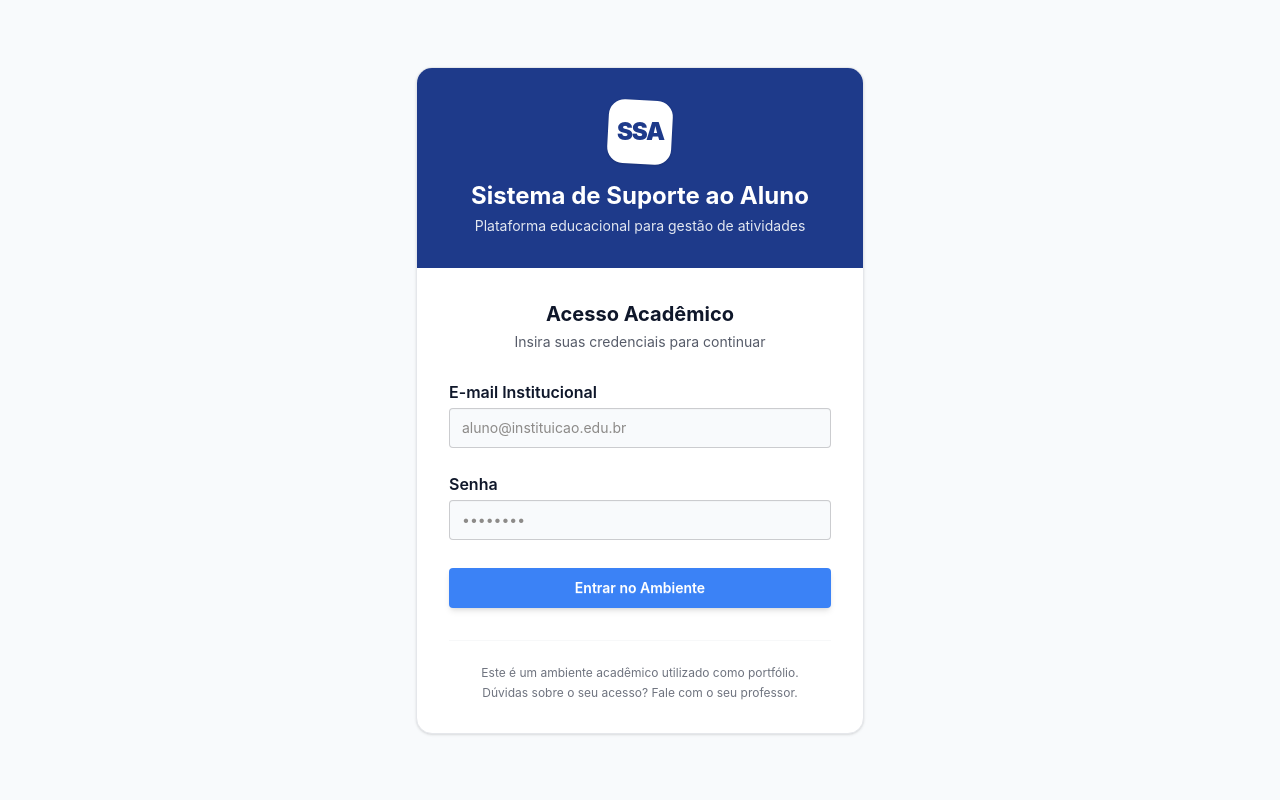
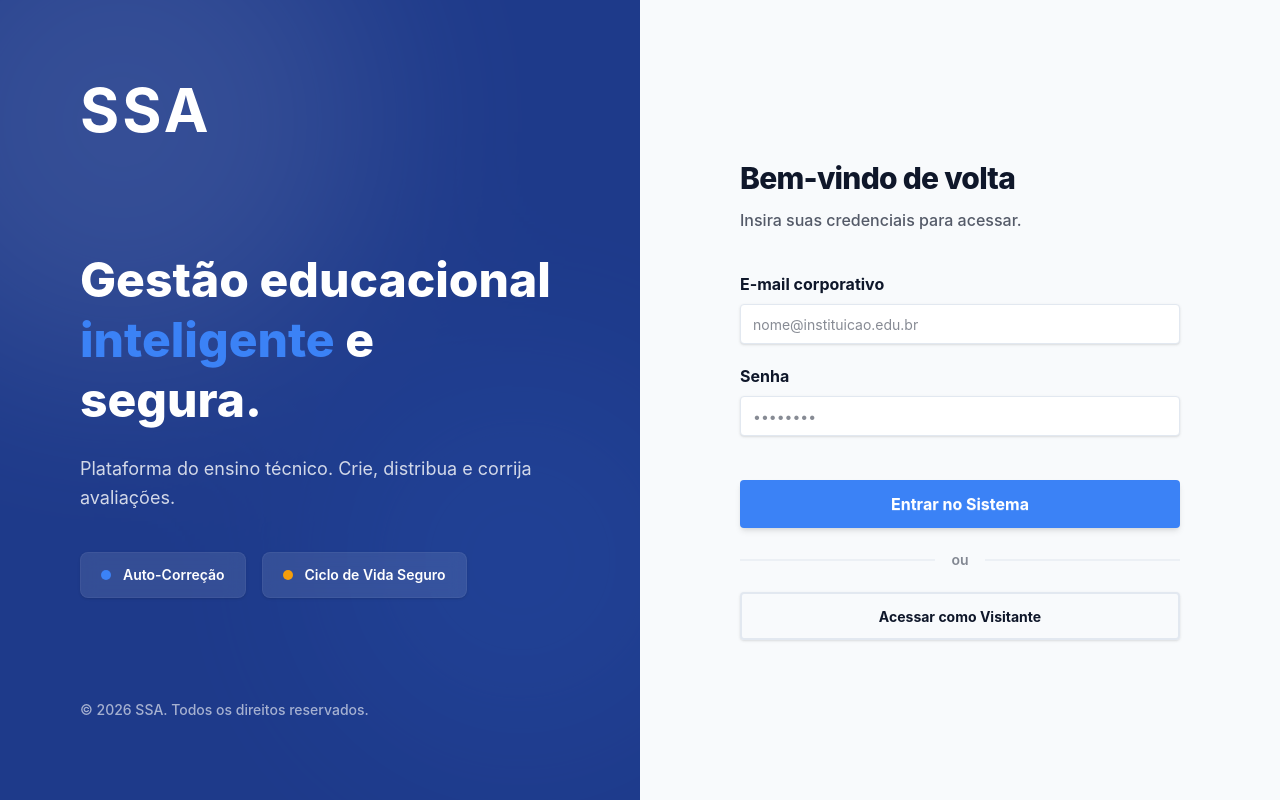
Before and after one commit to BraceroInSabot/SSA, a React (Vite) app in the folder FrontEnd/: page / in a window 1280 px wide. Built offline with nearby package versions, Linux system fonts and the light colour scheme.

Commit message:
style && ref (LoginPage)

```diff
--- a/FrontEnd/src/assets/css/Login.css
+++ b/FrontEnd/src/assets/css/Login.css
@@ -1,3 +1 @@
-input {
-    color: #211B15 !important;
-}
+/* Removed hardcoded !important rules to let Tailwind control styles */
--- a/FrontEnd/src/assets/css/NavBar.css
+++ b/FrontEnd/src/assets/css/NavBar.css
@@ -2,9 +2,4 @@
   width: 100px !important;
   height: auto;
   margin-right: 10px;
-  background-color: #BC3908 !important;
 }
-
-.navbar {
-  margin: 0px 30px 0px 30px;
-}
--- a/FrontEnd/src/components/Buttons/Entrar.tsx
+++ b/FrontEnd/src/components/Buttons/Entrar.tsx
@@ -13,8 +13,8 @@ function EntrarButton({ is_navigate, type = "button" }: EntrarButtonProps) {
       return (
         <button
           type="button"
-          onClick={() => navigate('/login')}
-          className="entrarbtn cursor-pointer bg-[#F6AA1C] flex items-center justify-center text-white font-bold py-2 px-4 rounded"
+          onClick={() => navigate('/')}
+          className="entrarbtn cursor-pointer bg-[#3B82F6] hover:bg-[#2563EB] flex items-center justify-center text-white font-semibold py-2 px-4 rounded-md shadow-sm transition-colors duration-200 focus:outline-none focus:ring-2 focus:ring-[#3B82F6] focus:ring-offset-1"
         >
           Ir para o Login
         </button>
@@ -24,7 +24,7 @@ function EntrarButton({ is_navigate, type = "button" }: EntrarButtonProps) {
   return (
     <button
       type={type}
-      className="entrarbtn cursor-pointer bg-[#F6AA1C] flex items-center justify-center text-white font-bold py-2 px-4 rounded"
+      className="entrarbtn cursor-pointer bg-[#3B82F6] hover:bg-[#2563EB] flex items-center justify-center text-white font-semibold py-2 px-4 rounded-md shadow-sm transition-colors duration-200 focus:outline-none focus:ring-2 focus:ring-[#3B82F6] focus:ring-offset-1"
     >
       Entrar
     </button>
--- a/FrontEnd/src/components/Buttons/GoToActivity.tsx
+++ b/FrontEnd/src/components/Buttons/GoToActivity.tsx
@@ -8,7 +8,7 @@ function GoToActivity() {
         <button
             type="button"
             onClick={() => {navigate('/atividades')}}
-            className="entrarbtn cursor-pointer bg-[#621708] flex items-center justify-center text-white font-bold py-2 px-4 rounded"
+            className="entrarbtn cursor-pointer bg-transparent border border-[#3B82F6] hover:bg-[#EFF6FF] flex items-center justify-center text-[#3B82F6] font-semibold py-2 px-4 rounded-md transition-colors duration-200 focus:outline-none focus:ring-2 focus:ring-[#3B82F6] focus:ring-offset-1"
         >
             Atividades
         </button>
--- a/FrontEnd/src/components/LoginForm/LoginForm.tsx
+++ b/FrontEnd/src/components/LoginForm/LoginForm.tsx
@@ -1,22 +1,22 @@
 import { useState } from "react";
-import GoToActivity from "../../components/Buttons/GoToActivity";
 import Logotipo from '../../assets/img/Logotipo.svg';
-import EntrarButton from "../../components/Buttons/Entrar";
 import { loginUser } from "../../services/AuthService";
 import { useAuth } from "../../contexts/AuthContext";
 import { useNavigate } from "react-router-dom";
-
 
 function LoginForm() {
     const [email, setEmail] = useState("");
     const [password, setPassword] = useState("");
     const [error, setError] = useState<string | null>(null);
+    const [isLoading, setIsLoading] = useState(false);
+
     const { login } = useAuth();
     const navigate = useNavigate();
 
     const handleSubmit = async (e: React.FormEvent) => {
         e.preventDefault();
         setError(null);
+        setIsLoading(true);
 
         try {
             const data = await loginUser(email, password);
@@ -27,31 +27,34 @@ function LoginForm() {
             }
         } catch (err) {
             setError("Falha na autenticação. Verifique suas credenciais.");
+        } finally {
+            setIsLoading(false);
         }
     };
 
     return (
-        <main className="flex-1 flex items-center justify-center p-4">
-            <form
-                onSubmit={handleSubmit}
-                className="bg-[#E9E9E9] w-full max-w-[530px] rounded-lg shadow-sm p-10 flex flex-col"
-            >
-                <img
-                    src={Logotipo}
-                    alt="Logotipo"
-                    className="self-center mb-10 w-48 object-contain"
-                />
+        <div className="w-full max-w-[440px]">
+            {/* Header Form */}
+            <div className="mb-10 text-center lg:text-left">
+                <div className="lg:hidden mb-8 flex justify-center">
+                    {/* Exibe o logotipo apenas no mobile; no desktop a área institucional assume essa função */}
+                    <div className="text-6xl font-bold text-[#3B82F6] tracking-wider mb-2">SSA</div>
+                </div>
+                <h2 className="text-3xl font-extrabold text-[#0F172A] mb-3 tracking-tight">Bem-vindo de volta</h2>
+                <p className="text-[#0F172A] opacity-70 text-base font-medium">Insira suas credenciais para acessar.</p>
+            </div>
 
+            <form onSubmit={handleSubmit} className="flex flex-col gap-5">
                 {error && (
-                    <div className="bg-red-100 border border-red-400 text-red-700 px-4 py-3 rounded relative mb-4">
-                        <span className="block sm:inline">{error}</span>
+                    <div className="alert alert-error bg-[#FEF2F2] text-red-700 border border-red-200 rounded-lg shadow-sm py-3">
+                        <svg xmlns="http://www.w3.org/2000/svg" className="stroke-current shrink-0 h-6 w-6" fill="none" viewBox="0 0 24 24"><path strokeLinecap="round" strokeLinejoin="round" strokeWidth="2" d="M10 14l2-2m0 0l2-2m-2 2l-2-2m2 2l2 2m7-2a9 9 0 11-18 0 9 9 0 0118 0z" /></svg>
+                        <span className="text-sm font-semibold">{error}</span>
                     </div>
                 )}
 
-                <div className="flex flex-col gap-4">
-                    <div>
-                        <label htmlFor="email" className="block text-sm font-medium text-gray-700">
-                            Email
+                <div className="form-control w-full">
+                    <label htmlFor="email" className="label pb-2">
+                        <span className="label-text font-bold text-[#0F172A]">E-mail corporativo</span>
                     </label>
                     <input
                         type="email"
@@ -59,31 +62,49 @@ function LoginForm() {
                         value={email}
                         onChange={(e) => setEmail(e.target.value)}
                         required
-                            className="mt-1 block w-full bg-white border border-gray-300 rounded-md shadow-sm focus:ring-indigo-500 focus:border-indigo-500 p-2"
+                        placeholder="nome@instituicao.edu.br"
+                        className="input input-bordered w-full bg-white border-[#E2E8F0] text-[#0F172A] focus:border-[#3B82F6] focus:outline-none focus:ring-2 focus:ring-[#3B82F6]/20 transition-all shadow-sm"
                     />
                 </div>
 
-                    <div>
-                        <label htmlFor="password" className="block text-sm font-medium text-gray-700">
-                            Senha
+                <div className="form-control w-full">
+                    <div className="flex justify-between items-end pb-2">
+                        <label htmlFor="password" className="label py-0">
+                            <span className="label-text font-bold text-[#0F172A]">Senha</span>
                         </label>
+                    </div>
                     <input
                         type="password"
                         id="password"
                         value={password}
                         onChange={(e) => setPassword(e.target.value)}
                         required
-                            className="mt-1 block w-full bg-white border border-gray-300 rounded-md shadow-sm focus:ring-indigo-500 focus:border-indigo-500 p-2"
+                        placeholder="••••••••"
+                        className="input input-bordered w-full bg-white border-[#E2E8F0] text-[#0F172A] focus:border-[#3B82F6] focus:outline-none focus:ring-2 focus:ring-[#3B82F6]/20 transition-all shadow-sm"
                     />
                 </div>
-                </div>
 
-                <div className="flex justify-between items-center mt-8">
-                    <GoToActivity />
-                    <EntrarButton is_navigate={false} type="submit" />
+                <div className="mt-6 flex flex-col gap-4">
+                    <button
+                        type="submit"
+                        disabled={isLoading}
+                        className="btn bg-[#3B82F6] hover:bg-[#2563EB] text-white border-none w-full shadow-md text-base h-12 font-bold transition-colors"
+                    >
+                        {isLoading ? <span className="loading loading-spinner"></span> : "Entrar no Sistema"}
+                    </button>
+
+                    <div className="divider text-sm text-[#0F172A] opacity-50 before:bg-[#E2E8F0] after:bg-[#E2E8F0] font-semibold my-2">ou</div>
+
+                    <button
+                        type="button"
+                        onClick={() => navigate('/atividades')}
+                        className="btn bg-transparent border-2 border-[#E2E8F0] text-[#0F172A] hover:bg-[#F8FAFC] hover:border-[#3B82F6] hover:text-[#3B82F6] w-full shadow-sm h-12 font-bold transition-colors"
+                    >
+                        Acessar como Visitante
+                    </button>
                 </div>
             </form>
-        </main>
+        </div>
     );
 }
 
--- a/FrontEnd/src/page/Login.tsx
+++ b/FrontEnd/src/page/Login.tsx
@@ -1,114 +1,49 @@
-import { useState } from "react";
-import { loginUser } from "../services/AuthService";
-import { useAuth } from "../contexts/AuthContext";
-import { useNavigate } from "react-router-dom";
+import LoginForm from "../components/LoginForm/LoginForm";
 
 function Login() {
-    const [email, setEmail] = useState("");
-    const [password, setPassword] = useState("");
-    const [error, setError] = useState<string | null>(null);
-    const [isLoading, setIsLoading] = useState(false);
-    const { login } = useAuth();
-    const navigate = useNavigate();
-
-    const handleSubmit = async (e: React.FormEvent) => {
-        e.preventDefault();
-        setError(null);
-        setIsLoading(true);
-
-        try {
-            const data = await loginUser(email, password);
-            login(data.access);
-            if (data.access && data.refresh) {
-                navigate("/atividades");
-            }
-        } catch {
-            setError("Credenciais inválidas. Verifique seu e-mail e senha.");
-        } finally {
-            setIsLoading(false);
-        }
-    };
-
     return (
-        <div className="min-h-screen bg-[#F8FAFC] flex flex-col items-center justify-center p-4">
-            <div className="max-w-md w-full bg-white rounded-2xl shadow-sm border border-gray-200 overflow-hidden">
-                <div className="bg-[#1E3A8A] px-6 py-8 text-center">
-                    <div className="w-16 h-16 bg-white rounded-2xl flex items-center justify-center mx-auto mb-4 shadow-sm transform rotate-3">
-                        <span className="text-[#1E3A8A] text-2xl font-black tracking-tighter -rotate-3">SSA</span>
-                    </div>
-                    <h1 className="text-2xl font-bold text-white mb-1">Sistema de Suporte ao Aluno</h1>
-                    <p className="text-[#F8FAFC] text-sm opacity-90">Plataforma educacional para gestão de atividades</p>
+        <div className="flex min-h-screen bg-[#F8FAFC] font-sans">
+            {/* Seção Institucional - Esquerda (oculta em telas pequenas) */}
+            <div className="hidden lg:flex lg:w-1/2 bg-[#1E3A8A] flex-col justify-between p-12 lg:p-20 text-white relative overflow-hidden">
+                {/* Elementos visuais de fundo para dar tom profissional e moderno */}
+                <div className="absolute top-0 left-0 w-full h-full opacity-10 pointer-events-none">
+                    <div className="absolute -top-32 -left-32 w-[500px] h-[500px] rounded-full bg-white blur-[100px]"></div>
+                    <div className="absolute bottom-10 -right-20 w-[400px] h-[400px] rounded-full bg-[#3B82F6] blur-[100px]"></div>
                 </div>
 
-                <div className="p-8">
-                    <div className="mb-6 text-center">
-                        <h2 className="text-xl font-bold text-[#0F172A]">Acesso Acadêmico</h2>
-                        <p className="text-[#0F172A] opacity-70 text-sm mt-1">Insira suas credenciais para continuar</p>
-                    </div>
+                <div className="z-10">
+                    <div className="text-6xl font-bold tracking-wider mb-2">SSA</div>
+                </div>
 
-                    {error && (
-                        <div className="bg-red-50 text-red-600 p-3 rounded-lg text-sm mb-6 flex items-center gap-2 border border-red-100">
-                            <svg xmlns="http://www.w3.org/2000/svg" className="h-5 w-5 shrink-0" viewBox="0 0 20 20" fill="currentColor">
-                                <path fillRule="evenodd" d="M18 10a8 8 0 11-16 0 8 8 0 0116 0zm-7 4a1 1 0 11-2 0 1 1 0 012 0zm-1-9a1 1 0 00-1 1v4a1 1 0 102 0V6a1 1 0 00-1-1z" clipRule="evenodd" />
-                            </svg>
-                            {error}
+                <div className="z-10 max-w-xl">
+                    <h1 className="text-5xl font-extrabold mb-6 leading-tight">
+                        Gestão educacional <br />
+                        <span className="text-[#3B82F6]">inteligente</span> e segura.
+                    </h1>
+                    <p className="text-lg opacity-80 leading-relaxed mb-10">
+                        Plataforma do ensino técnico. Crie, distribua e corrija avaliações.
+                    </p>
+
+                    <div className="flex flex-wrap gap-4">
+                        <div className="flex items-center gap-3 bg-white/10 px-5 py-3 rounded-lg backdrop-blur-sm border border-white/5 shadow-sm">
+                            <div className="w-2.5 h-2.5 rounded-full bg-[#3B82F6]"></div>
+                            <span className="text-sm font-semibold">Auto-Correção</span>
                         </div>
-                    )}
-
-                    <form onSubmit={handleSubmit} className="flex flex-col gap-5">
-                        <div className="form-control">
-                            <label className="label py-1" htmlFor="email">
-                                <span className="label-text font-semibold text-[#0F172A]">E-mail Institucional</span>
-                            </label>
-                            <input
-                                id="email"
-                                type="email"
-                                className="input input-bordered w-full bg-[#F8FAFC] focus:bg-white focus:outline focus:outline-2 focus:outline-[#3B82F6] focus:border-transparent"
-                                placeholder="aluno@instituicao.edu.br"
-                                value={email}
-                                onChange={(e) => setEmail(e.target.value)}
-                                required
-                                autoComplete="email"
-                            />
+                        <div className="flex items-center gap-3 bg-white/10 px-5 py-3 rounded-lg backdrop-blur-sm border border-white/5 shadow-sm">
+                            <div className="w-2.5 h-2.5 rounded-full bg-[#F59E0B]"></div>
+                            <span className="text-sm font-semibold">Ciclo de Vida Seguro</span>
                         </div>
-
-                        <div className="form-control">
-                            <label className="label py-1" htmlFor="password">
-                                <span className="label-text font-semibold text-[#0F172A]">Senha</span>
-                            </label>
-                            <input
-                                id="password"
-                                type="password"
-                                className="input input-bordered w-full bg-[#F8FAFC] focus:bg-white focus:outline focus:outline-2 focus:outline-[#3B82F6] focus:border-transparent"
-                                placeholder="••••••••"
-                                value={password}
-                                onChange={(e) => setPassword(e.target.value)}
-                                required
-                                autoComplete="current-password"
-                            />
-                        </div>
-
-                        <button
-                            type="submit"
-                            disabled={isLoading}
-                            className="btn bg-[#3B82F6] hover:bg-[#2563EB] text-white w-full mt-2 border-none shadow-md transition-colors"
-                        >
-                            {isLoading ? (
-                                <>
-                                    <span className="loading loading-spinner loading-sm"></span>
-                                    Acessando...
-                                </>
-                            ) : (
-                                "Entrar no Ambiente"
-                            )}
-                        </button>
-                    </form>
-
-                    <div className="mt-8 text-center text-xs text-[#0F172A] opacity-60 border-t border-gray-100 pt-6">
-                        <p>Este é um ambiente acadêmico utilizado como portfólio.</p>
-                        <p className="mt-1">Dúvidas sobre o seu acesso? Fale com o seu professor.</p>
                     </div>
                 </div>
+
+                <div className="z-10 text-sm opacity-60 font-medium">
+                    &copy; {new Date().getFullYear()} SSA. Todos os direitos reservados.
+                </div>
+            </div>
+
+            {/* Seção de Login - Direita */}
+            <div className="w-full lg:w-1/2 flex items-center justify-center p-6 sm:p-12 lg:p-24 bg-[#F8FAFC]">
+                <LoginForm />
             </div>
         </div>
     );
```
Also changed, not shown: FrontEnd/src/components/NavBar/NavBar.tsx (+11 -11 lines). Lines whose indentation alone changed are shown as unchanged.
